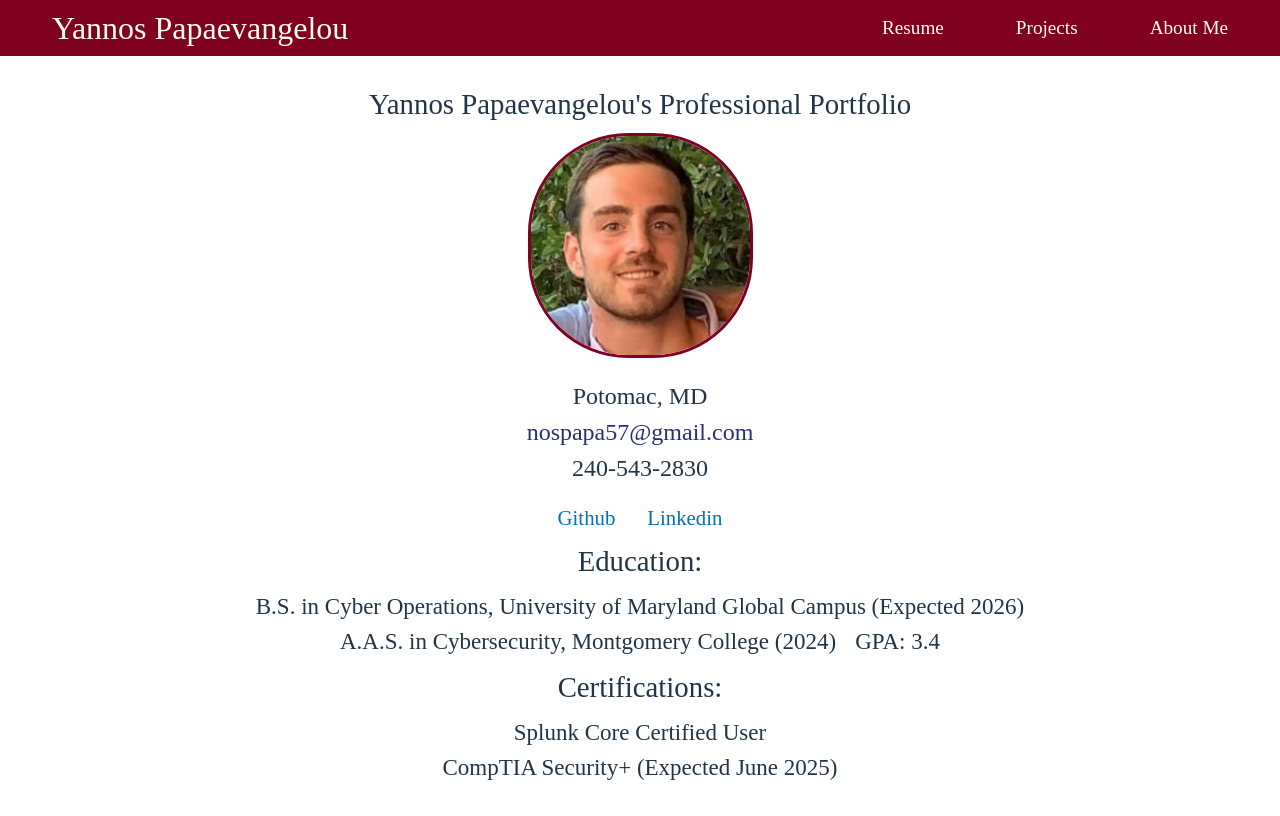
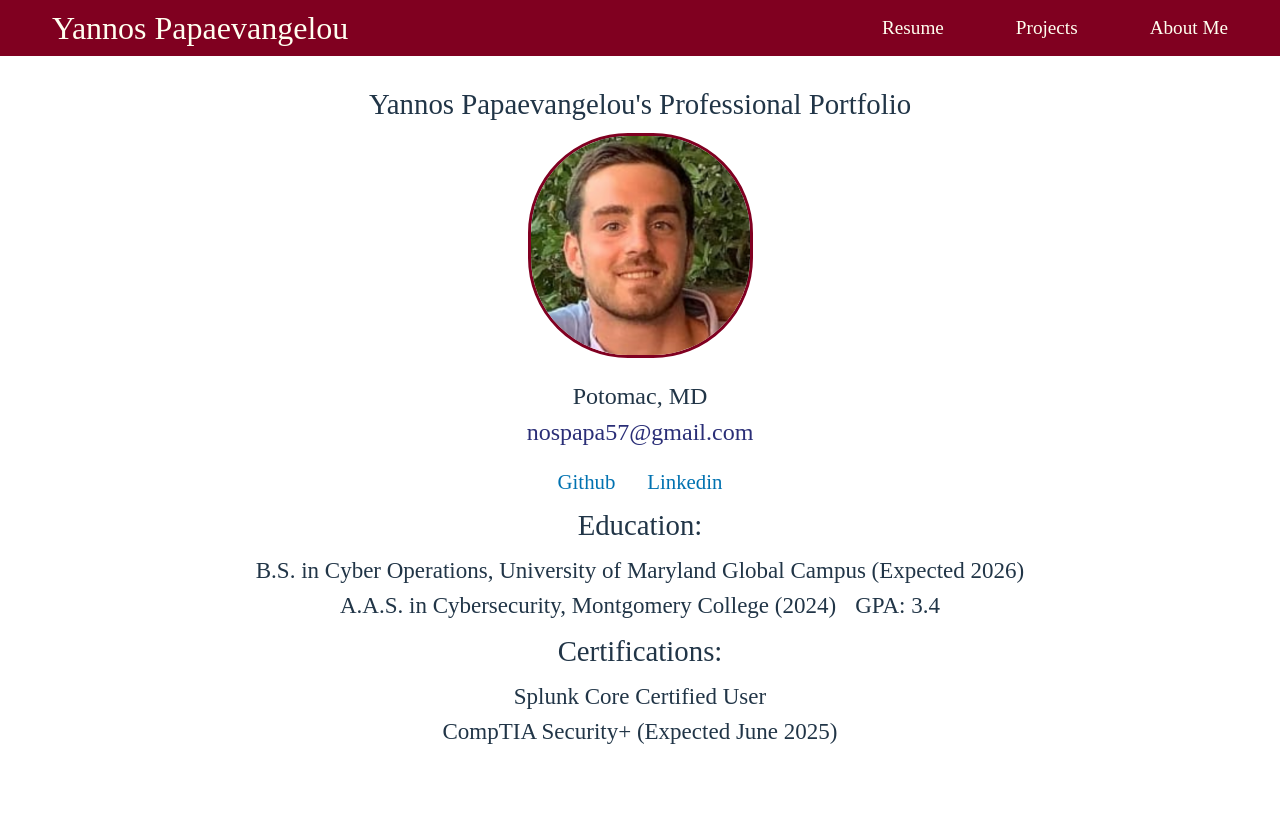
Before and after one commit to Yankbot/Professional-Portfolio, a React (Vite) app: page / in a window 1280 px wide. Built offline with nearby package versions, Linux system fonts and the light colour scheme.

Commit message:
Update Home.jsx

```diff
--- a/src/pages/Home.jsx
+++ b/src/pages/Home.jsx
@@ -8,7 +8,6 @@ export default function Home() {
             <div style= {{marginTop: "1rem", fontSize: "1.5rem"}}>
                 <div>Potomac, MD</div>
                 <div><a href="mailto:nospapa57@gmail.com">nospapa57@gmail.com</a></div>
-                <div>240-543-2830</div>
             </div>
             <div style={{marginTop: "1rem"}}>
                 <a
```
